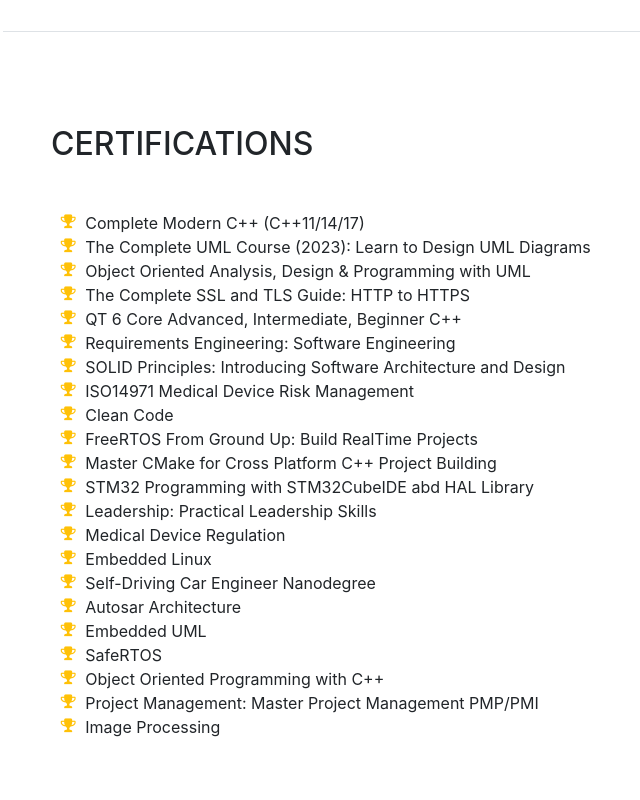
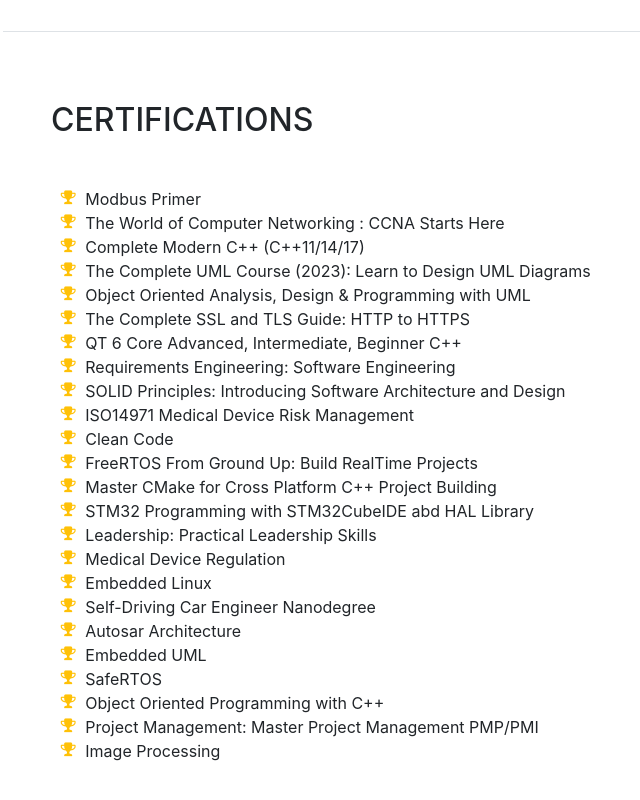
Before and after one commit to mehmetrizaoz/mehmetrizaoz.github.io, a website with bundled scripts: page index.html in a window 1280 px wide. Shown: the part 5175-5975 px from the top of the page, without its empty margins (269-909 px from the left). Built offline with nearby package versions, Linux system fonts and the light colour scheme; a web font is replaced by a local one.

Commit message:
new certificates added

```diff
--- a/index.html
+++ b/index.html
@@ -297,6 +297,14 @@
           <ul class="fa-ul mb-0">
             <li>
               <i class="fa-li fa fa-trophy text-warning"></i>
+              Modbus Primer</li>
+            <li>
+            <li>
+              <i class="fa-li fa fa-trophy text-warning"></i>
+              The World of Computer Networking : CCNA Starts Here</li>
+              <li>
+            <li>
+              <i class="fa-li fa fa-trophy text-warning"></i>
               Complete Modern C++ (C++11/14/17)</li>
             <li>
             <li>
```
